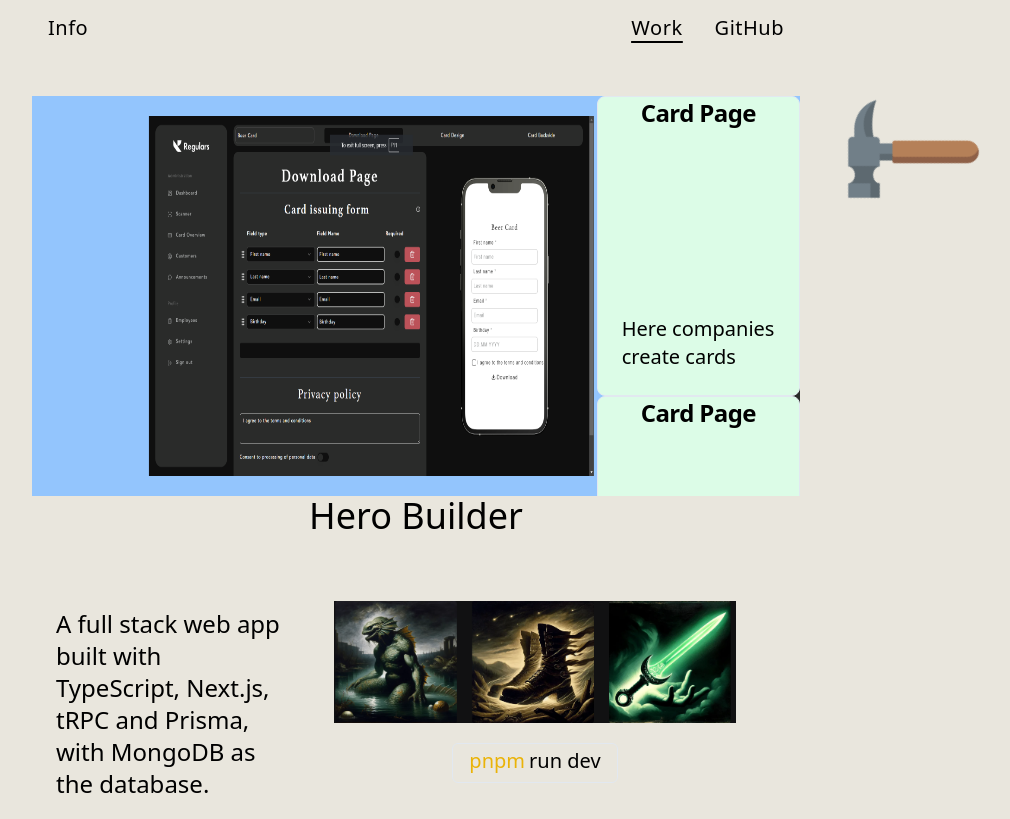
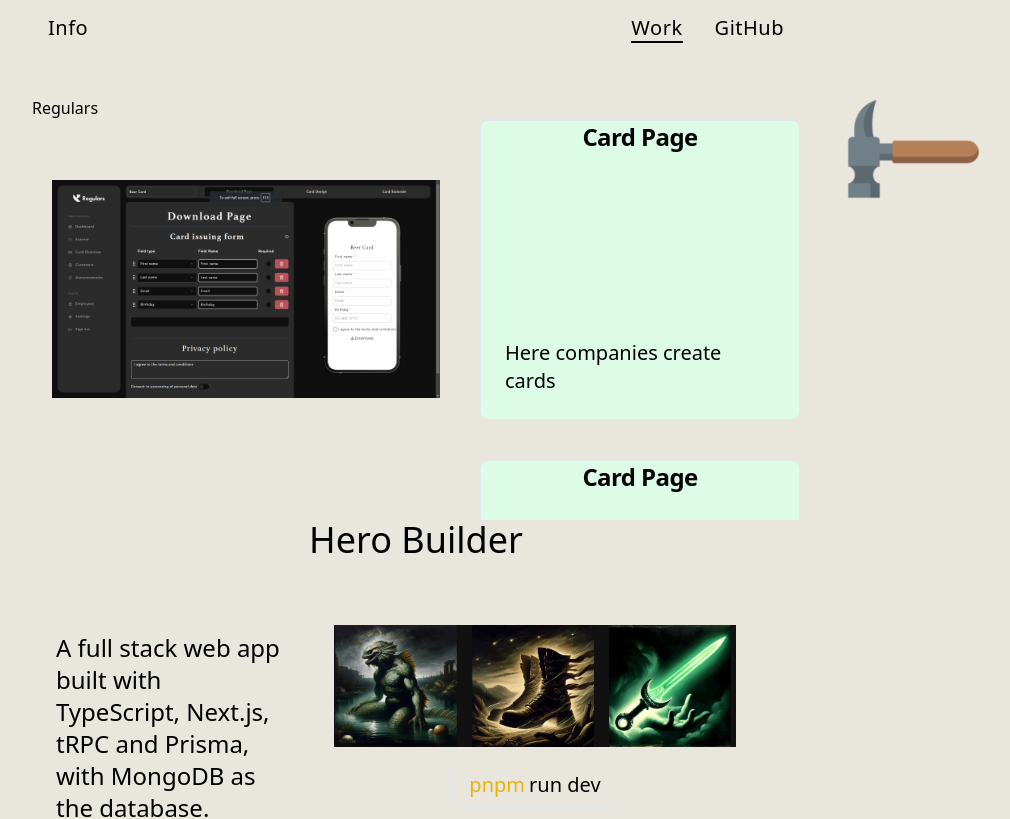
Before and after one commit to Lopside95/james-site, a Next.js app: page /work in a window 1280 px wide. Shown: the top 819 px of the page, without its empty margins (224-1234 px from the left). Built offline with nearby package versions, Linux system fonts and the light colour scheme.

Commit message:
feat: customised scrollbar

```diff
--- a/src/components/work/regulars.tsx
+++ b/src/components/work/regulars.tsx
@@ -4,6 +4,7 @@ import {
   Variants,
   motion,
   transform,
+  useInView,
   useScroll,
   useSpring,
   useTransform,
@@ -44,7 +45,7 @@ const Regulars = () => {
   const OtherCard = () => {
     return (
       <div>
-        <Card className="flex flex-col items-center h-[300px] border justify-between bg-green-100">
+        <Card className="flex flex-col items-center w-80 h-[300px] border justify-between bg-green-100">
           <CardTitle>Card Page</CardTitle>
           <CardDescription></CardDescription>
           <CardContent>
@@ -67,27 +68,39 @@ const Regulars = () => {
     ["0", "50%", "100%"]
   );
 
+  const yVal = scrollYProgress.get();
+
+  console.log("xVal", yVal);
+
   //   console.log("scrollYProgress", scrollYProgress);
 
   //   const {scrollXProgress} = useScroll
 
+  // const handleX = useTransform(
+  //   scrollYProgress,
+  //   [0, 0.6, 1],
+  //   ["100%", "80%", "-20%"]
+  // );
   const handleX = useTransform(
     scrollYProgress,
     [0, 0.6, 1],
-    ["20%", "-25%", "-100%"]
+    ["0", "115%", "185%"]
   );
 
-  const handleY = useSpring(scrollY);
+  // const handleY = useTransform(scrollY, [0, 1])
+
+  // const dlInView = useInView(dlRef, {margin:  })
 
   // const handleY = useTransform(scrollXProgress, [0, 1], ["0", "0"]);
   return (
     <div
-      className="flex relative w-full h-[400px] overflow-scroll bg-blue-300"
+      className="flex relative w-full h-[400px] overflow-x-hidden gap-5  "
       ref={contRef}
     >
       {/* <ArrowBigRight className="w-20 h-auto " /> */}
+      <div>
         <motion.div
-        className="flex w-full mr-20 "
+          className="flex flex-row-reverse w-full pt-10 "
           style={{
             x: handleX,
             y: scrollY,
@@ -112,7 +125,7 @@ const Regulars = () => {
         >
           <Image
             alt=" "
-          className=" p-5"
+            className="  p-5"
             height={600}
             src="/regulars/download.png"
             width={600}
@@ -132,7 +145,12 @@ const Regulars = () => {
             width={600}
           />
         </motion.div>
-      <div ref={cardRef} className="justify-self-end z-20 ">
+      </div>
+
+      <div
+        ref={cardRef}
+        className="justify-self-end z-20 gap-10 bg-base-bg h-[200%] flex flex-col pb-5 "
+      >
         <OtherCard />
         <OtherCard />
         <OtherCard />
--- a/src/globals.css
+++ b/src/globals.css
@@ -77,4 +77,28 @@
   body {
     @apply bg-background text-foreground sm:w-full min-w-fit max-sm:px-4;
   }
+  .scrollbar {
+    scrollbar-color: #000 red;
+    scrollbar-width: thin;
+  }
+
+  ::-webkit-scrollbar {
+    width: 8px;
+    height: 8px;
+  }
+  ::-webkit-scrollbar-thumb {
+    background-color: #888;
+    border-radius: 0.375rem;
+  }
+  ::-webkit-scrollbar-thumb:hover {
+    background-color: #5b5c5b;
+  }
+  ::-webkit-scrollbar-track {
+    background-color: #f1f1f1;
+    border-radius: 0.375rem;
+  }
+  /* Hide the scrollbar arrows/buttons */
+  z ::-webkit-scrollbar-button {
+    display: none;
+  }
 }
--- a/src/pages/work.tsx
+++ b/src/pages/work.tsx
@@ -7,8 +7,11 @@ import HeroBuilder from "@work/heroBuilder";
 
 export default function Work() {
   return (
-    <div className="w-full items-center align-middle flex flex-col min-h-screen ">
+    <div className="w-full items-center align-middle flex flex-col min-h-screen">
       <div className="sm:w-3/5 pt-8">
+        <div>
+          <h1>Regulars</h1>
+        </div>
         <Regulars />
         <HeroBuilder />
         <Separator className="my-10 bg-base-txtClr/40 w-full justify-self-center self-center" />
```
Lines whose indentation alone changed are shown as unchanged.
